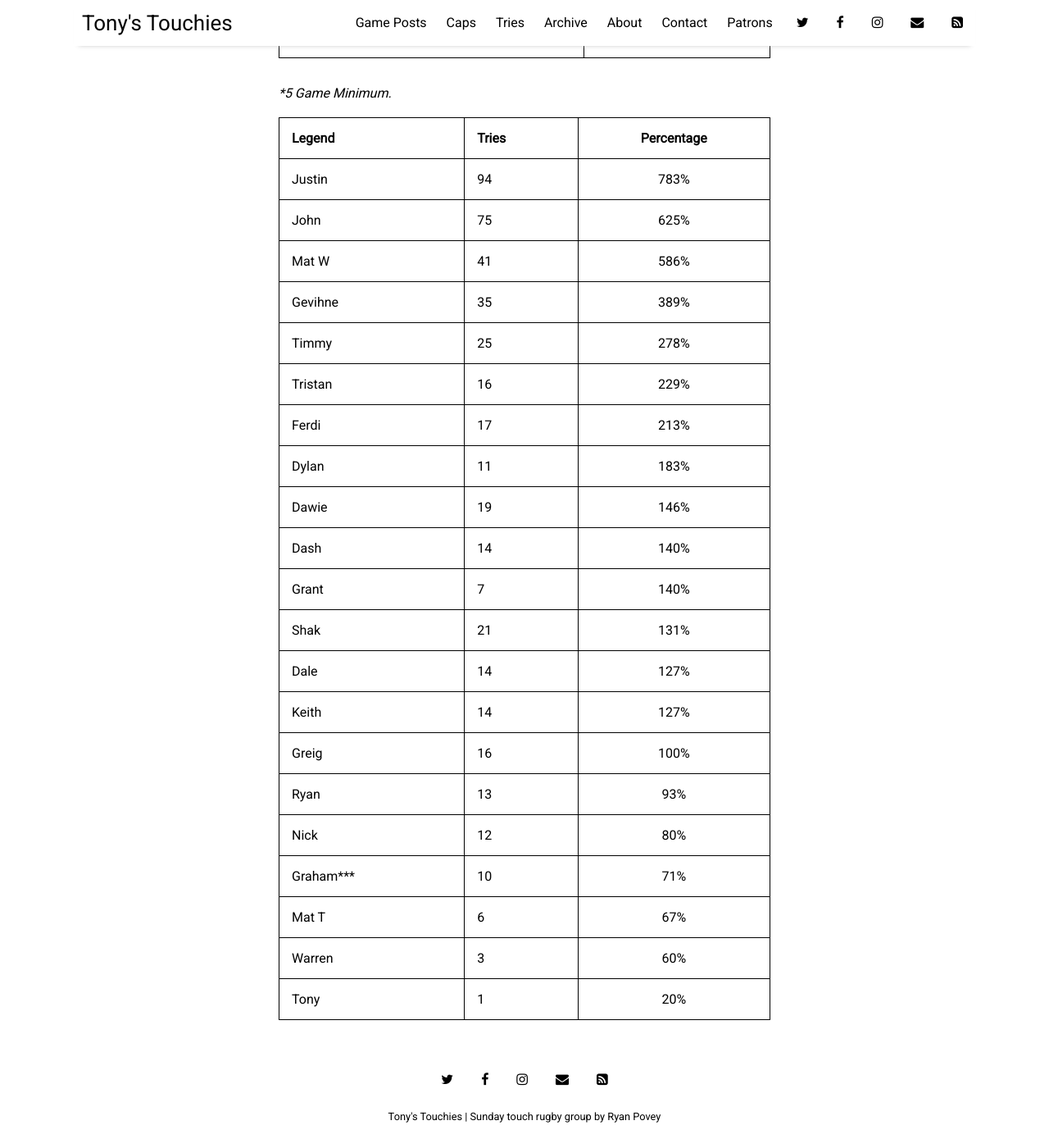
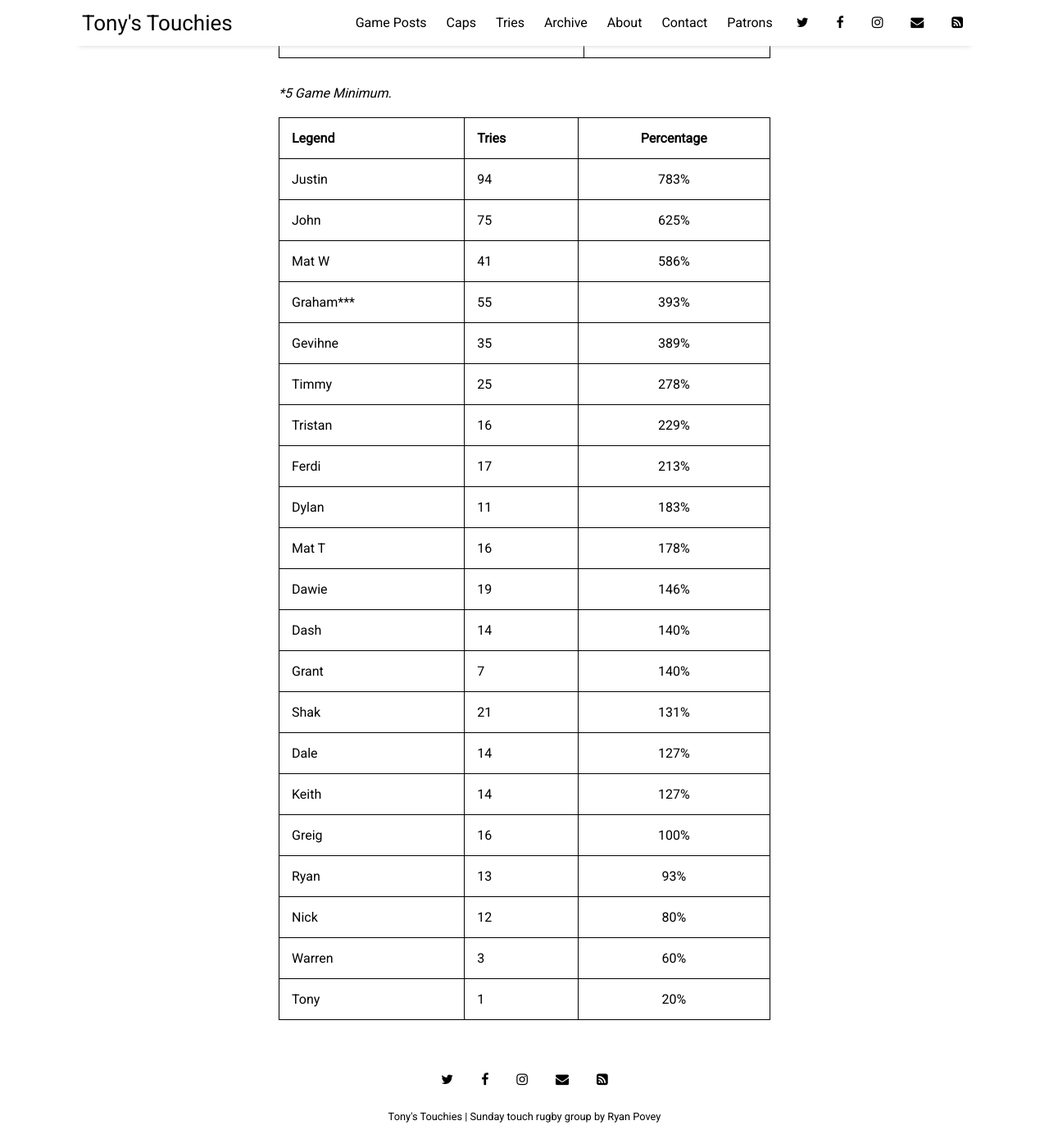
Before and after one commit to sundayrugby/sundayrugby.github.io, a Jekyll site: the page built from pages/tries.md, in a window 1280 px wide and 1400 px high, scrolled down 2722 px. Shown: the whole window at 82% size. Built offline with Jekyll 4.4.1, drawn with Linux system fonts in a browser that asks for light colours; nearby versions of some CDN libraries; some of the changed text lies outside the part shown.

Commit message:
Update tries.md

```diff
--- a/pages/tries.md
+++ b/pages/tries.md
@@ -18,6 +18,7 @@
 -------------------- | :------------------:
 Justin|94
 John|75
+Graham***|55
 Mat W|41
 Gevihne|35
 Timmy|25
@@ -25,6 +26,7 @@
 Dawie|19
 Ferdi|17
 Greig|16
+Mat T |16
 Tristan|16
 Anton|14
 Dale|14
@@ -33,12 +35,10 @@
 Ryan|13
 Nick|12
 Dylan|11
-Graham***|10
 Yusri|8
 Casey|7
 Grant|7
 Eddy|6
-Mat T |6
 Mike|6
 Jason|5
 JJ|5
@@ -72,11 +72,13 @@
 Justin|94|783%
 John|75|625%
 Mat W|41|586%
+Graham***|55|393%
 Gevihne|35|389%
 Timmy|25|278%
 Tristan|16|229%
 Ferdi|17|213%
 Dylan|11|183%
+Mat T |16|178%
 Dawie|19|146%
 Dash|14|140%
 Grant|7|140%
@@ -86,7 +88,5 @@
 Greig|16|100%
 Ryan|13|93%
 Nick|12|80%
-Graham***|10|71%
-Mat T |6|67%
 Warren|3|60%
 Tony|1|20%
```
